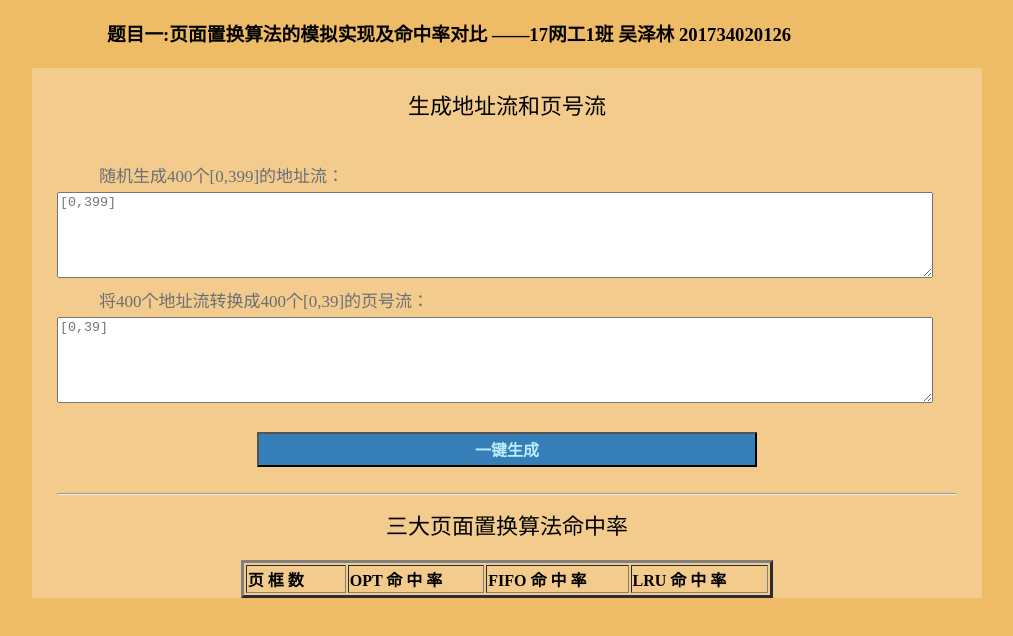
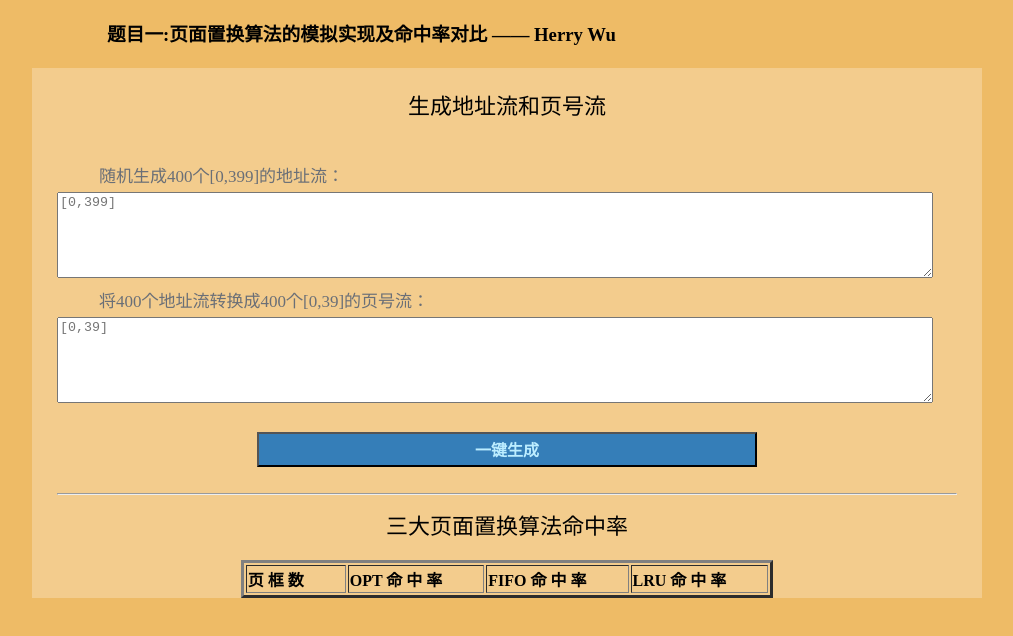
Before and after one commit to classmatewu/page-replacement-algorithm, a plain HTML site: page 可执行文件/simulation.html in a window 1280 px wide. Shown: the whole page, without its empty margins (133-1146 px from the left). Drawn offline with Linux system fonts and the light colour scheme.

Commit message:
docs: :memo: update docs

```diff
--- a/可执行文件/simulation.html
+++ b/可执行文件/simulation.html
@@ -14,7 +14,7 @@
 <body>
 <!-- 左侧生成随机生成地址流与页号流界面 -->
     <div class="abstract">
-        <h3>题目一:页面置换算法的模拟实现及命中率对比 ——17网工1班 吴泽林 201734020126</h3>
+        <h3>题目一:页面置换算法的模拟实现及命中率对比 —— Herry Wu</h3>
     </div>
     <div class="chassis">
         <div class="product">
```
Also changed, not shown: 1 other file.
